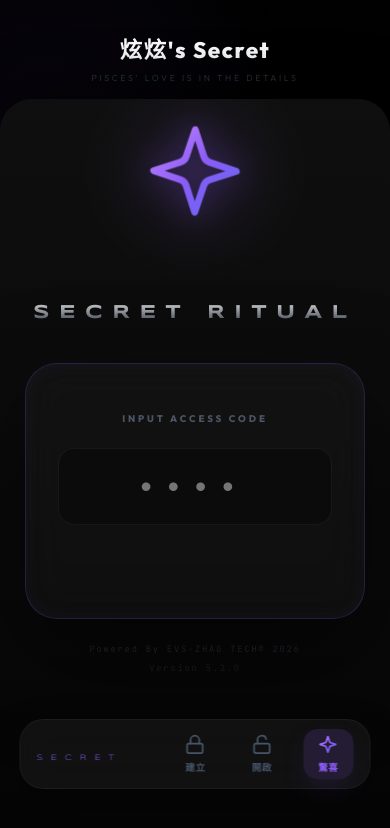
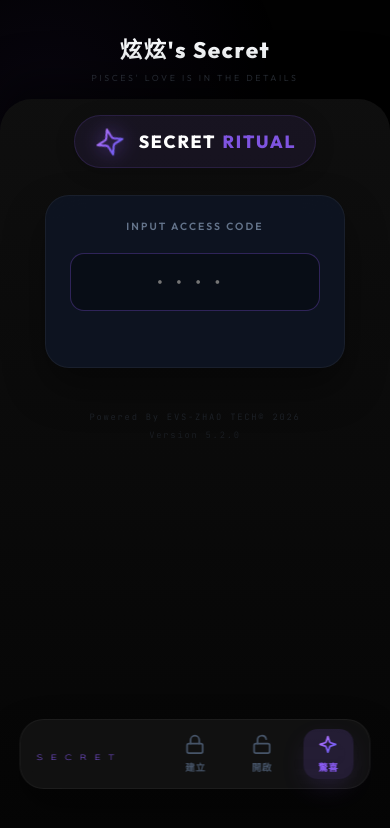
Before and after one commit to EVSDELAT/Secret, a React (Vite) app: page / in a window 390 px wide. Both pictures are taken after a click on the button "驚喜". Shown: the top 828 px of the page. Built offline with nearby package versions, Linux system fonts and the light colour scheme.

Commit message:
style(mobile): refactor surprise ritual into a compact horizontal header to fit single viewport

```diff
--- a/src/App.jsx
+++ b/src/App.jsx
@@ -338,41 +338,33 @@ export default function App() {
 
               {activeTab === 'surprise' && (
                 <div className="surprise-view-centered">
+                  <div className="surprise-header-compact">
                     <motion.div
                       animate={{
-                      y: [0, -10, 0],
-                      rotate: [0, 10, -10, 0],
+                        rotate: [0, 15, -15, 0],
                         scale: [1, 1.1, 1]
                       }}
-                    transition={{
-                      repeat: Infinity,
-                      duration: 5,
-                      ease: "easeInOut"
-                    }}
+                      transition={{ repeat: Infinity, duration: 4 }}
                       onClick={() => {
                         const newClicks = surpriseClicks + 1;
                         setSurpriseClicks(newClicks);
                         if (newClicks >= 3) setShowHint(true);
                       }}
-                    className="surprise-icon-wrapper-premium"
-                    style={{ zIndex: 50, position: 'relative' }}
+                      className="surprise-icon-small-wrapper"
                     >
-                    <div className="icon-halo" />
                       <Sparkles
-                      size={100}
+                        size={32}
                         stroke="url(#purple-gradient)"
                         fill="none"
                         strokeWidth={1.5}
-                      className="surprise-icon-premium"
-                      style={{
-                        filter: 'drop-shadow(0 0 15px rgba(139,92,246,0.5))',
-                        position: 'relative',
-                        zIndex: 51
-                      }}
+                        style={{ filter: 'drop-shadow(0 0 10px rgba(139,92,246,0.3))' }}
                       />
                     </motion.div>
-
-                  <h3 className="surprise-title-premium">SECRET RITUAL</h3>
+                    <div className="surprise-title-compact">
+                      <span>SECRET</span>
+                      <span className="accent">RITUAL</span>
+                    </div>
+                  </div>
 
                   <div className="surprise-glass-card">
                     <p className="surprise-subtitle">INPUT ACCESS CODE</p>
--- a/src/index.css
+++ b/src/index.css
@@ -159,54 +159,110 @@ label { display: block; font-size: 0.7rem; font-weight: 800; color: var(--accent
   50% { opacity: 0.7; }
 }
 
-/* Premium Icon Shine & Halo */
-.surprise-icon-wrapper-premium {
-  position: relative;
+/* Surprise Ritual - Compact V2 (Unified Header) */
+.surprise-view-centered {
   display: flex;
+  flex-direction: column;
+  align-items: center;
   justify-content: center;
-  align-items: center;
-  margin-bottom: 2rem;
-  padding: 1rem;
+  gap: 1.2rem;
+  width: 100%;
+  height: 100%;
 }
 
-.icon-halo {
-  position: absolute;
-  width: 140px;
-  height: 140px;
-  background: radial-gradient(circle, rgba(139, 92, 246, 0.4) 0%, transparent 75%);
-  border-radius: 50%;
-  animation: pulse-aura 4s infinite alternate ease-in-out;
-  z-index: -1;
-  filter: blur(5px);
+.surprise-header-compact {
+  display: inline-flex;
+  align-items: center;
+  gap: 0.8rem;
+  background: rgba(139, 92, 246, 0.08);
+  padding: 0.6rem 1.2rem;
+  border-radius: 100px;
+  border: 1px solid rgba(139, 92, 246, 0.15);
+  margin-bottom: 0.5rem;
+  box-shadow: 0 4px 20px rgba(0,0,0,0.2);
 }
 
-@keyframes pulse-aura {
-  from { transform: scale(0.9); opacity: 0.4; filter: blur(5px); }
-  to { transform: scale(1.4); opacity: 0.2; filter: blur(10px); }
+.surprise-icon-small-wrapper {
+  display: flex;
+  align-items: center;
+  justify-content: center;
+  filter: drop-shadow(0 0 8px rgba(139, 92, 246, 0.4));
 }
 
-.surprise-icon-premium path {
-  stroke-width: 1.5px;
+.surprise-title-compact {
+  display: flex;
+  gap: 0.4rem;
+  font-family: 'Outfit', sans-serif;
+  font-weight: 800;
+  font-size: 1.1rem;
+  letter-spacing: 0.1em;
+  color: #fff;
 }
-.surprise-input-wrapper { width: 100%; max-width: 400px; }
-.surprise-fancy-input {
+
+.surprise-title-compact .accent {
+  color: var(--accent-color);
+  opacity: 0.9;
+}
+
+.surprise-glass-card {
   width: 100%;
-  background: rgba(0, 0, 0, 0.4);
-  border: 1px solid rgba(139, 92, 246, 0.2);
+  max-width: 300px;
+  background: rgba(15, 23, 42, 0.7);
+  backdrop-filter: blur(20px);
+  border: 1px solid rgba(255, 255, 255, 0.05);
   border-radius: 24px;
-  padding: 1.8rem;
+  padding: 1.5rem;
+  box-shadow: 0 20px 40px rgba(0,0,0,0.4);
+}
+
+.surprise-subtitle {
+  font-size: 0.65rem;
+  letter-spacing: 0.2em;
+  color: #64748b;
+  text-align: center;
+  margin-bottom: 1.2rem;
+  font-weight: 600;
+}
+
+.surprise-input-wrapper {
+  width: 100%;
+  margin-bottom: 1rem;
+}
+
+.surprise-fancy-input-v2 {
+  width: 100%;
+  background: rgba(0,0,0,0.3);
+  border: 1px solid rgba(139, 92, 246, 0.3);
+  border-radius: 14px;
+  padding: 1.2rem 0.5rem;
   color: #fff;
-  font-size: 2.5rem;
   text-align: center;
+  font-size: 1.4rem;
   letter-spacing: 0.8rem;
-  transition: all 0.5s cubic-bezier(0.4, 0, 0.2, 1);
-  box-shadow: inset 0 0 20px rgba(0,0,0,0.5);
+  outline: none;
+  transition: all 0.3s ease;
+  font-family: 'Outfit', sans-serif;
 }
-.surprise-fancy-input::placeholder { font-size: 1rem; letter-spacing: 0.1em; color: #2d3748; }
-.surprise-fancy-input:focus {
+
+.surprise-fancy-input-v2:focus {
   border-color: var(--accent-color);
-  box-shadow: 0 0 60px rgba(139,92,246,0.25), inset 0 0 30px rgba(139,92,246,0.1);
-  transform: translateY(-2px);
+  background: rgba(139, 92, 246, 0.05);
+  box-shadow: 0 0 20px rgba(139, 92, 246, 0.15);
+}
+
+.surprise-hint-v2 {
+  font-size: 0.6rem;
+  color: var(--accent-color);
+  text-align: center;
+  margin-top: 0.8rem;
+  opacity: 0;
+  transition: all 0.5s ease;
+  min-height: 1rem;
+  letter-spacing: 0.05em;
+}
+
+.surprise-hint-v2.visible {
+  opacity: 0.5;
 }
 
 /* Modern Modal Overlay */
@@ -421,12 +477,10 @@ label { display: block; font-size: 0.7rem; font-weight: 800; color: var(--accent
   .qa-card-premium { margin-bottom: 0.8rem; }
   .qa-line { padding: 0.8rem 1.2rem; gap: 1rem; }
 
-  .surprise-title { font-size: 1.3rem; }
-  .surprise-fancy-input {
-    font-size: 1.8rem;
-    padding: 1.5rem;
-    border-radius: 24px;
-    background: rgba(255,255,255,0.02);
+  .surprise-title { font-size: 1.1rem; }
+  .surprise-fancy-input-v2 {
+    font-size: 1.2rem;
+    padding: 1rem;
   }
 
   /* Integrated Footer in Scroll Area */
```
Lines whose indentation alone changed are shown as unchanged.
